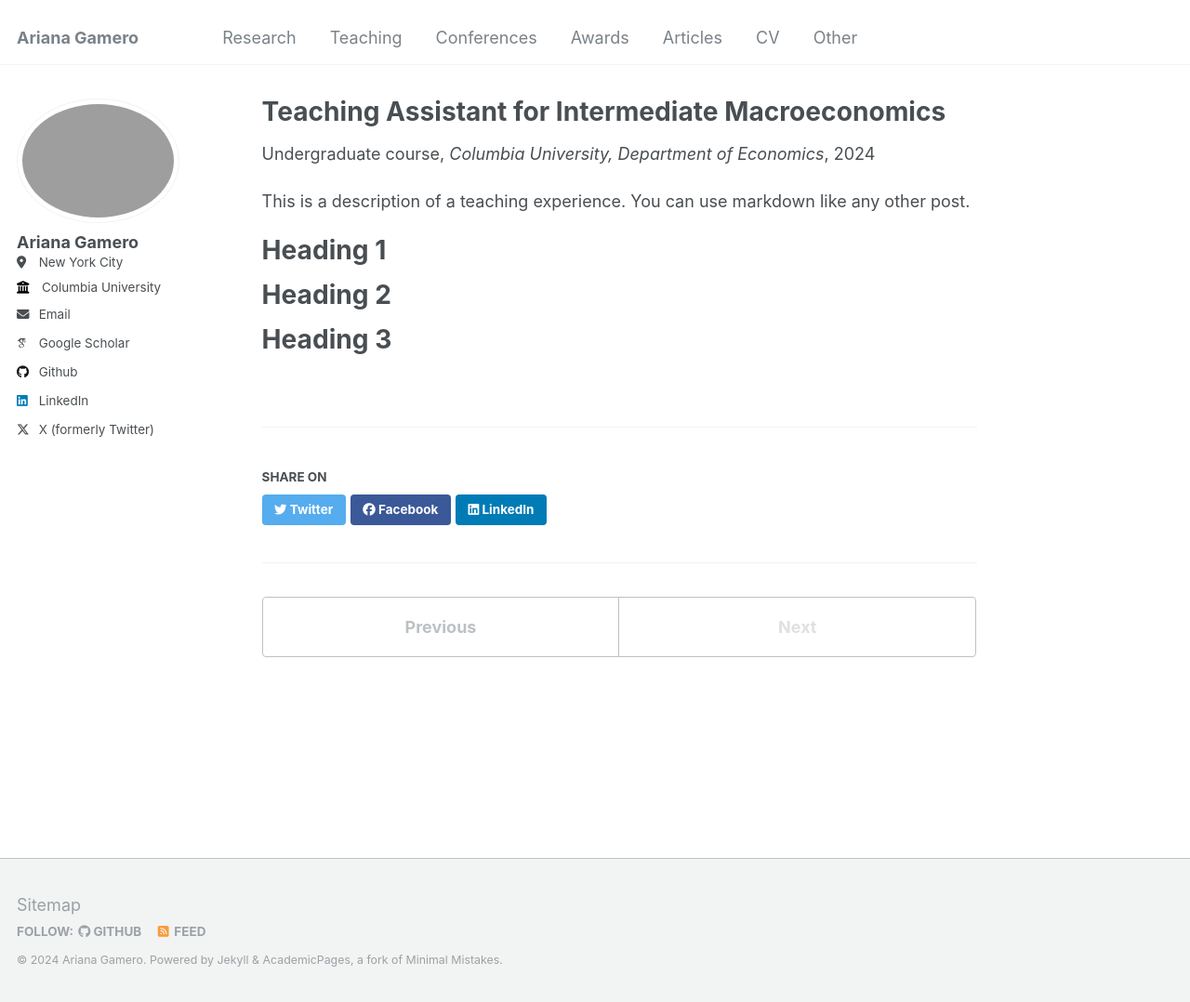
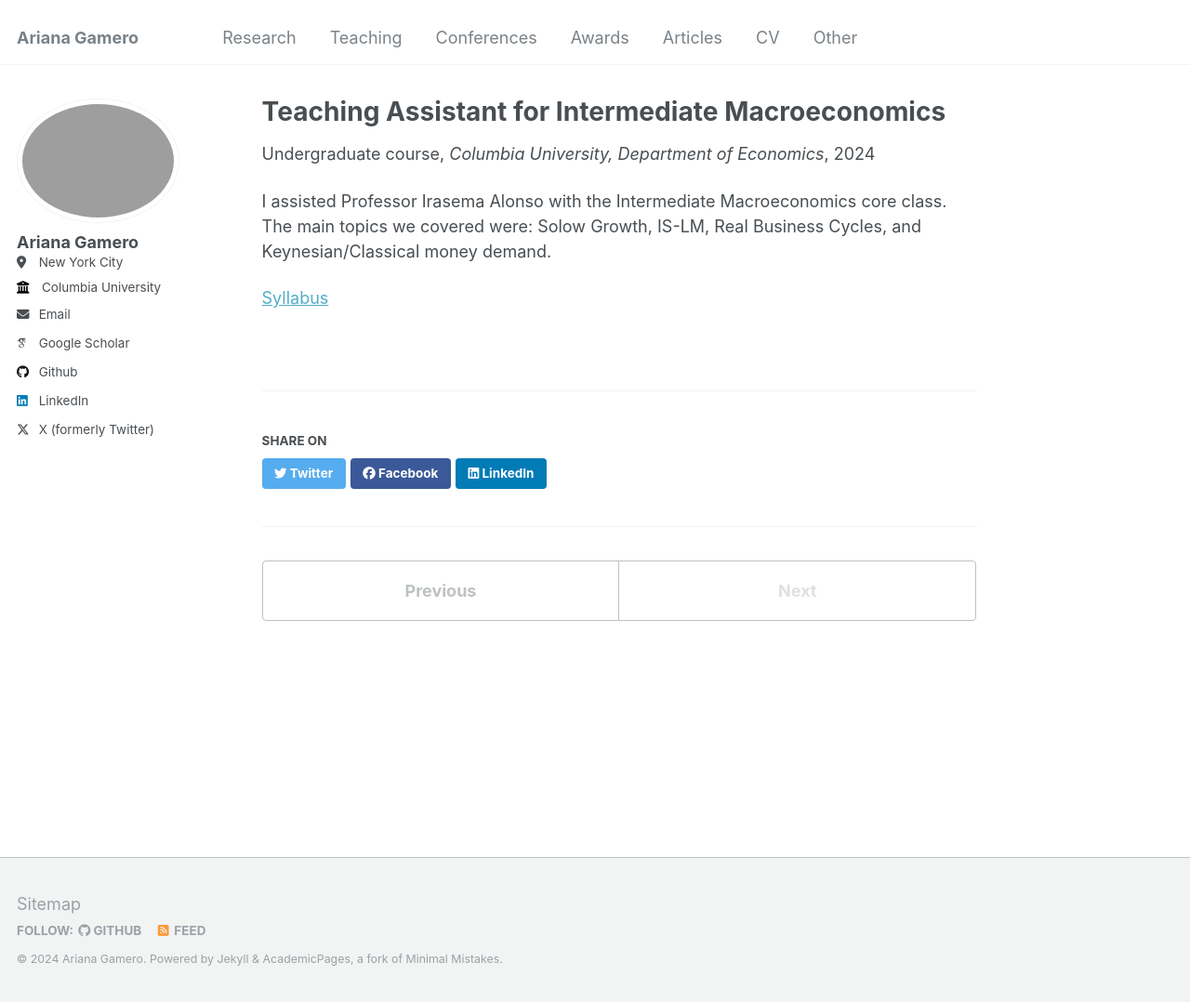
Before and after one commit to arianagamero11/arianagamero11.github.io, a Jekyll site: the page built from _teaching/2024-spring-ta.md, in a window 1280 px wide and 1078 px high. Shown: the whole window at 93% size. Built offline with Jekyll 4.4.1, drawn with Linux system fonts in a browser that asks for light colours; some web fonts are replaced.

Commit message:
Update 2024-spring-ta.md

```diff
--- a/_teaching/2024-spring-ta.md
+++ b/_teaching/2024-spring-ta.md
@@ -7,13 +7,6 @@ venue: "Columbia University, Department of Economics"
 date: 2024-01-18
 ---
 
-This is a description of a teaching experience. You can use markdown like any other post.
+I assisted Professor Irasema Alonso with the Intermediate Macroeconomics core class. The main topics we covered were: Solow Growth, IS-LM, Real Business Cycles, and Keynesian/Classical money demand.
 
-Heading 1
-======
-
-Heading 2
-======
-
-Heading 3
-======
+[Syllabus]()
```
